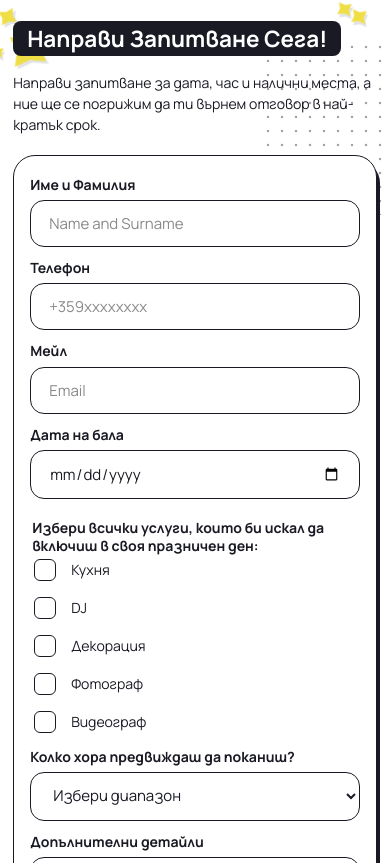
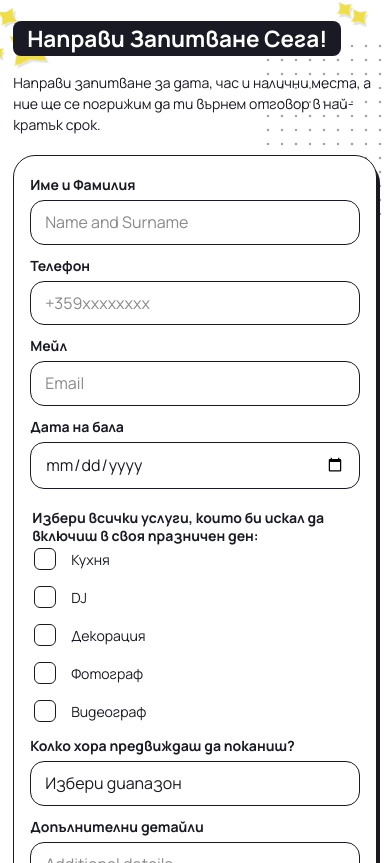
Before and after one commit to vassilIliev/andwhosaid.github.io, a React (Vite) app: page / in a window 390 px wide. Shown: the part 3301-4164 px from the top of the page. Built offline with nearby package versions, Linux system fonts and the light colour scheme.

Commit message:
adjust date input size

```diff
--- a/src/sections/Booking/Booking.module.css
+++ b/src/sections/Booking/Booking.module.css
@@ -151,6 +151,8 @@
   width: 100%;
   max-width: 100%;
   box-sizing: border-box;
+  -webkit-appearance: none;
+  appearance: none;
   background: var(--color-white);
   color: var(--color-dark);
   border: 1px solid var(--color-dark);
@@ -171,6 +173,17 @@
   border-color: var(--color-pink);
   box-shadow: 0 0 0 3px rgba(255, 0, 84, 0.18);
   transform: scale(1.01);
+}
+
+.dateInput {
+  -webkit-appearance: none;
+  appearance: none;
+  min-width: 0;
+  overflow: hidden;
+}
+
+.dateInput::-webkit-date-and-time-value {
+  text-align: left;
 }
 
 .textarea {
@@ -320,10 +333,18 @@
     padding: var(--space-6) var(--space-5);
     border-radius: 22px;
     box-shadow: 3px 6px 0 0 var(--color-dark);
+    overflow: hidden;
   }
   .left,
   .right {
     gap: var(--space-4);
+  }
+  .input {
+    font-size: 16px;
+    padding: 10px 14px;
+  }
+  .input:focus-visible {
+    transform: none;
   }
   .submit {
     width: 100%;
--- a/src/sections/Booking/Booking.tsx
+++ b/src/sections/Booking/Booking.tsx
@@ -138,7 +138,7 @@ export default function Booking() {
                 name="date"
                 required
                 min={todayIso()}
-                className={styles.input}
+                className={`${styles.input} ${styles.dateInput}`}
               />
             </label>
 
```
